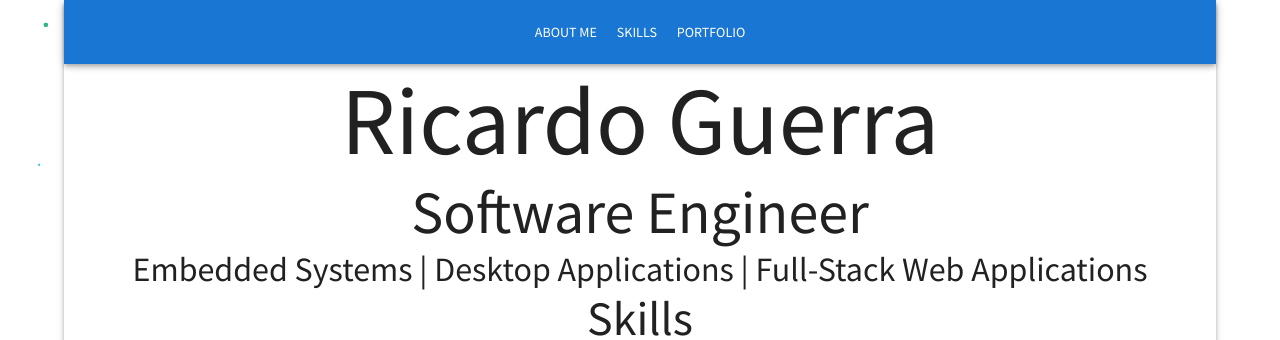
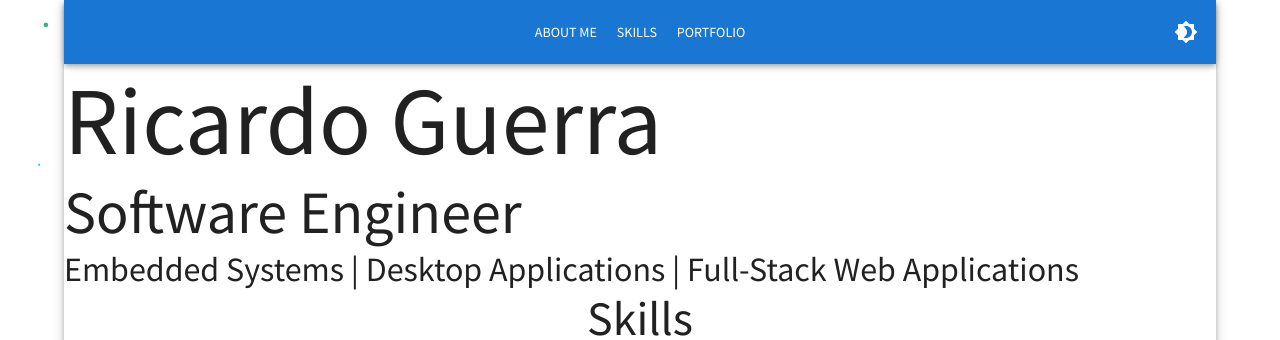
Before and after one commit to ricguer/react-portfolio, a React (Create React App) app: page / in a window 1280 px wide. Shown: the top 340 px of the page. Built offline with nearby package versions, Linux system fonts and the light colour scheme.

Commit message:
Implement Dark Mode Button

```diff
--- a/src/App.js
+++ b/src/App.js
@@ -1,24 +1,46 @@
 import './App.css';
-import Header from "./components/Header";
+import React, { useState } from "react";
+import { Paper } from '@mui/material';
+import { createTheme, ThemeProvider } from "@mui/material/styles";
+import Particles from './components/Particles';
+import Header from "./components/header/Header";
 import SkillsSection from "./SkillsSection";
-import ProjectsSection from "./ProjectsSection";
+import ProjectsSection from "./PortfolioSection";
 import Footer from "./components/Footer";
-import Particles from './components/Particles.js';
-import { Paper } from '@mui/material';
+import GlobalTheme from "./GlobalTheme";
+
+
+const ColorModeContext = React.createContext({ toggleColorMode: () => { } });
 
 function App() {
+  const [mode, setMode] = useState("light");
+  const colorMode = React.useMemo(
+    () => ({
+      toggleColorMode: () => {
+        setMode((prevMode) => (prevMode === "light" ? "dark" : "light"));
+      }
+    }),
+    []
+  );
+
+  const theme = React.useMemo(() => GlobalTheme(mode), [mode]);
+
   return (
-    <main className="App">
+    <ColorModeContext.Provider value={colorMode}>
+      <ThemeProvider theme={theme}>
         <Paper elevation={0} style={{ position: "absolute", zIndex: "-1", height: "100vh", width: "100vw", display: "flex", justifyContent: "center", alignItems: "center" }}>
           <Particles />
-        <Paper elevation={4} style={{ position: "absolute", zIndex: "-1", height: "100vh", width: "90vw" }}>
-          <Header />
+          <Paper elevation={5} style={{ zIndex: "-1", height: "100vh", width: "90vw" }}>
+            <Header colorModeContext={ColorModeContext} />
+            <main className="App">
               <SkillsSection />
               <ProjectsSection />
               {/* <Footer /> */}
+            </main>
           </Paper>
         </Paper>
-    </main>
+      </ThemeProvider>
+    </ColorModeContext.Provider >
   );
 }
 
--- /dev/null
+++ b/src/GlobalTheme.js
@@ -0,0 +1,15 @@
+import { createTheme } from "@mui/material/styles";
+import "@fontsource/source-sans-pro";
+
+export default function GlobalTheme(themeMode) {
+    return (
+        createTheme({
+            palette: {
+                mode: themeMode
+            },
+            typography: {
+                fontFamily: "Source Sans Pro, sans-serif"
+            }
+        })
+    );
+}
--- a/src/components/Header.js
+++ b/src/components/header/Header.js
@@ -1,11 +1,11 @@
 import React from "react";
 import Typography from '@mui/material/Typography';
-import Navigation from "./Navigation";
+import Navigation from "./Navigation.js";
 
-export default function Header() {
+export default function Header({ colorModeContext }) {
     return (
         <header>
-            <Navigation />
+            <Navigation colorModeContext={colorModeContext} />
             <Typography variant="h1">Ricardo Guerra</Typography>
             <Typography variant="h2">Software Engineer</Typography>
             <Typography variant="h4">Embedded Systems | Desktop Applications | Full-Stack Web Applications</Typography>
--- a/src/components/Navigation.js
+++ b/src/components/header/Navigation.js
@@ -1,15 +1,18 @@
 import AppBar from "@mui/material/AppBar";
 import Toolbar from "@mui/material/Toolbar";
 import Button from "@mui/material/Button";
-import { Box, Typography } from "@mui/material";
+import ThemeToggle from "./ThemeToggle.js";
 
-export default function Navigation() {
+export default function Navigation({ colorModeContext }) {
     return (
         <AppBar position="sticky">
-            <Toolbar style={{ justifyContent: "center" }}>
+            <Toolbar style={{ position: "relative", justifyContent: "center" }}>
                 <Button color="inherit">About Me</Button>
                 <Button color="inherit">Skills</Button>
                 <Button color="inherit">Portfolio</Button>
+                <div style={{ position: "absolute", right: 10 }}>
+                    <ThemeToggle colorModeContext={colorModeContext} />
+                </div>
             </Toolbar>
         </AppBar>
     );
--- /dev/null
+++ b/src/components/header/ThemeToggle.js
@@ -0,0 +1,18 @@
+import React from 'react';
+import { useTheme } from '@mui/material/styles';
+import IconButton from "@mui/material/IconButton";
+import Brightness4Icon from "@mui/icons-material/Brightness4";
+import Brightness7Icon from "@mui/icons-material/Brightness7";
+
+function ThemeToggle({ colorModeContext }) {
+    const theme = useTheme();
+    const colorMode = React.useContext(colorModeContext);
+
+    return (
+        <IconButton sx={{ ml: 1 }} onClick={colorMode.toggleColorMode} color="inherit">
+            {theme.palette.mode === "dark" ? <Brightness7Icon /> : <Brightness4Icon />}
+        </IconButton>
+    );
+}
+
+export default ThemeToggle;
--- a/src/index.js
+++ b/src/index.js
@@ -3,16 +3,13 @@ import ReactDOM from 'react-dom/client';
 import './index.css';
 import App from './App';
 import reportWebVitals from './reportWebVitals';
-import { ThemeProvider } from "@mui/material/styles";
-import theme from "./theme.js";
+
 
 const root = ReactDOM.createRoot(document.getElementById('root'));
 root.render(
-  <ThemeProvider theme={theme}>
-    <React.StrictMode>
-      <App />
-    </React.StrictMode>
-  </ThemeProvider>
+  <React.StrictMode>
+    <App />
+  </React.StrictMode>
 );
 
 // If you want to start measuring performance in your app, pass a function
--- a/src/theme.js
+++ /dev/null
@@ -1,11 +0,0 @@
-import { createTheme } from "@mui/material/styles";
-import "@fontsource/source-sans-pro";
-
-
-const theme = createTheme({
-    typography: {
-        fontFamily: "Source Sans Pro, sans-serif"
-    }
-});
-
-export default theme;
```
Lines whose indentation alone changed are shown as unchanged.
